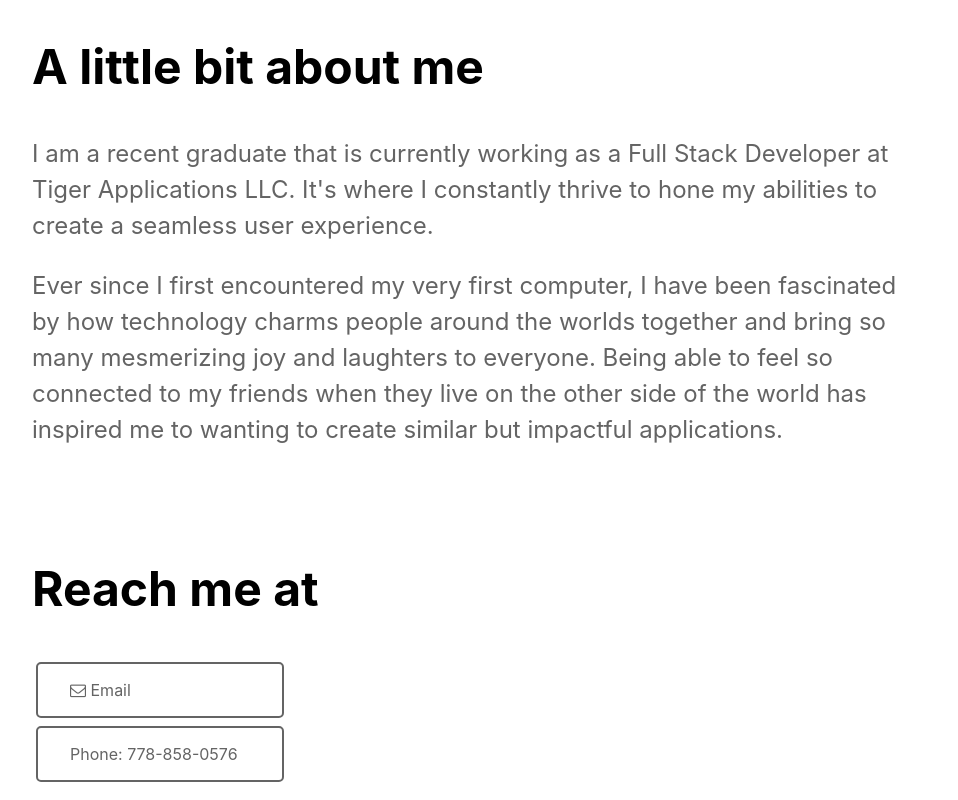
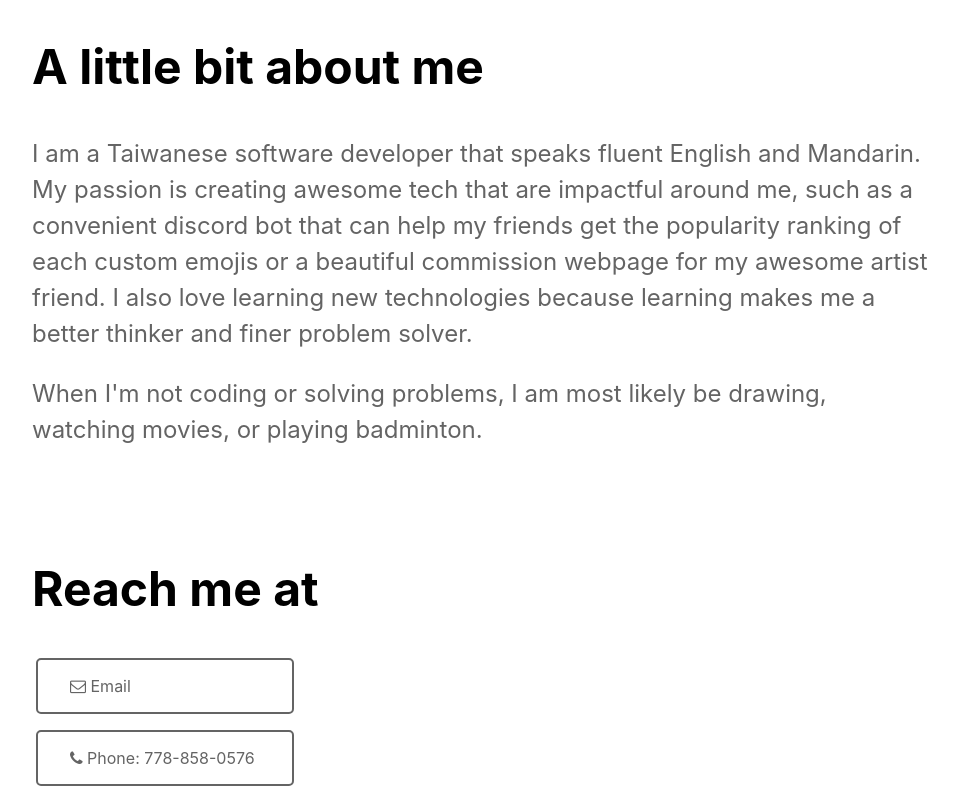
Before and after one commit to pcchiu96/portfolio, a React (Create React App) app: page /about in a window 1280 px wide. Shown: the part 200-1000 px from the top of the page, without its empty margins (160-1118 px from the left). Built offline with nearby package versions, Linux system fonts and the light colour scheme.

Commit message:
updated about me

```diff
--- a/src/components/About.js
+++ b/src/components/About.js
@@ -8,14 +8,11 @@ export default function About() {
                 <section>
                     <h2>A little bit about me</h2>
                     <p>
-                        I am a recent graduate that is currently working as a Full Stack Developer at Tiger Applications LLC. It's where I constantly thrive to hone my abilities to
-                        create a seamless user experience.
+                        I am a Taiwanese software developer that speaks fluent English and Mandarin. My passion is creating awesome tech that are impactful around me, such as a
+                        convenient discord bot that can help my friends get the popularity ranking of each custom emojis or a beautiful commission webpage for my awesome artist
+                        friend. I also love learning new technologies because learning makes me a better thinker and finer problem solver.
                     </p>
-                    <p>
-                        Ever since I first encountered my very first computer, I have been fascinated by how technology charms people around the worlds together and bring so many
-                        mesmerizing joy and laughters to everyone. Being able to feel so connected to my friends when they live on the other side of the world has inspired me to
-                        wanting to create similar but impactful applications.
-                    </p>
+                    <p>When I'm not coding or solving problems, I am most likely be drawing, watching movies, or playing badminton.</p>
                 </section>
                 <section>
                     <h2>Reach me at</h2>
@@ -23,8 +20,9 @@ export default function About() {
                         <a href='mailto:pcchiu96@gmail.com'>
                             <i class='fa fa-envelope-o' aria-hidden='true'></i> Email
                         </a>
-                        <br />
-                        <a href='tel:7788580576'>Phone: 778-858-0576</a>
+                        <a href='tel:7788580576'>
+                            <i class='fa fa-phone' aria-hidden='true'></i> Phone: 778-858-0576
+                        </a>
                     </address>
                 </section>
             </div>
--- a/src/css/About.css
+++ b/src/css/About.css
@@ -23,15 +23,19 @@ section {
     color: #646464;
 }
 
-.about a {
-    display: inline-block;
+.about .reach-me {
+    display: grid;
+    grid-gap: 1em;
+    width: 190px;
+}
+
+.about .reach-me a {
+    width: 100%;
     background-color: transparent;
     border: 2px solid #646464;
     padding: 1em 2em;
 
-    width: 180px;
-
-    margin: 4px;
+    margin: 0 4px;
     border-radius: 5px;
     transition: 0.3s;
     font-size: 1em;
```
